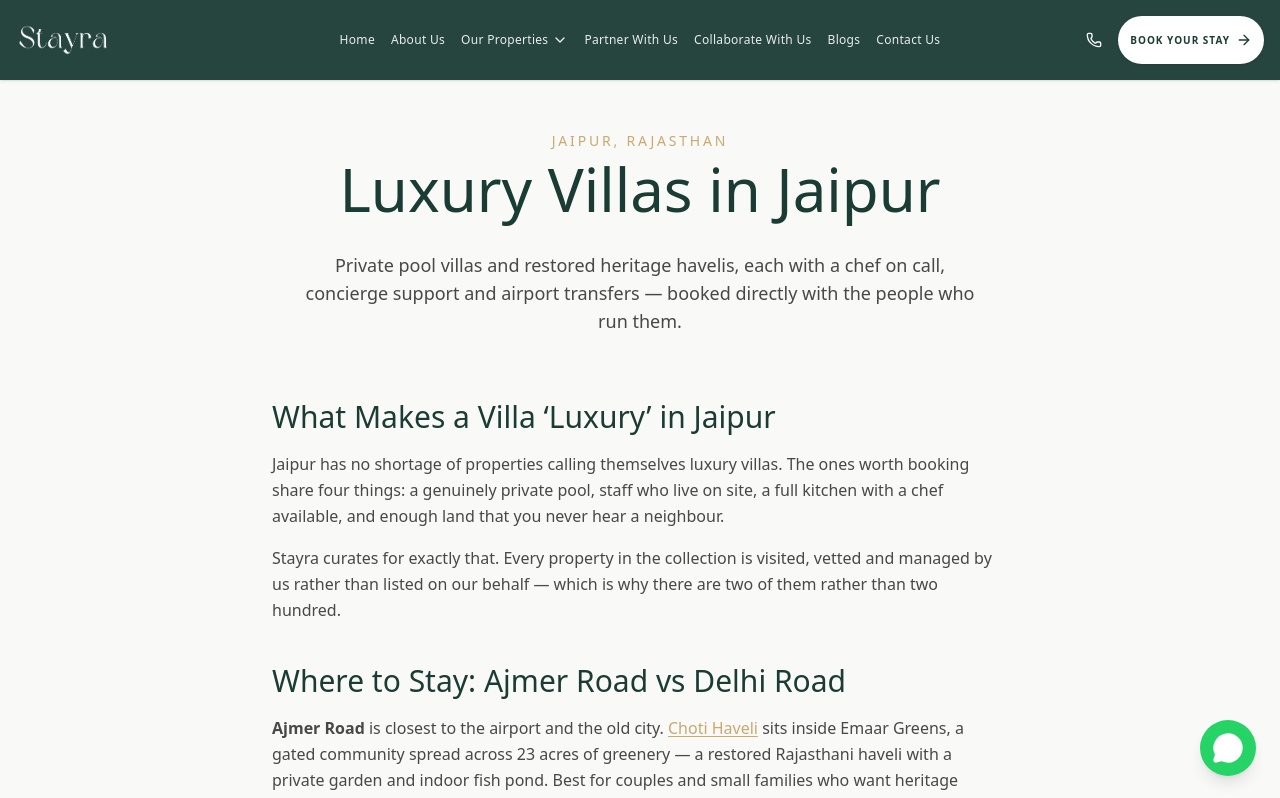
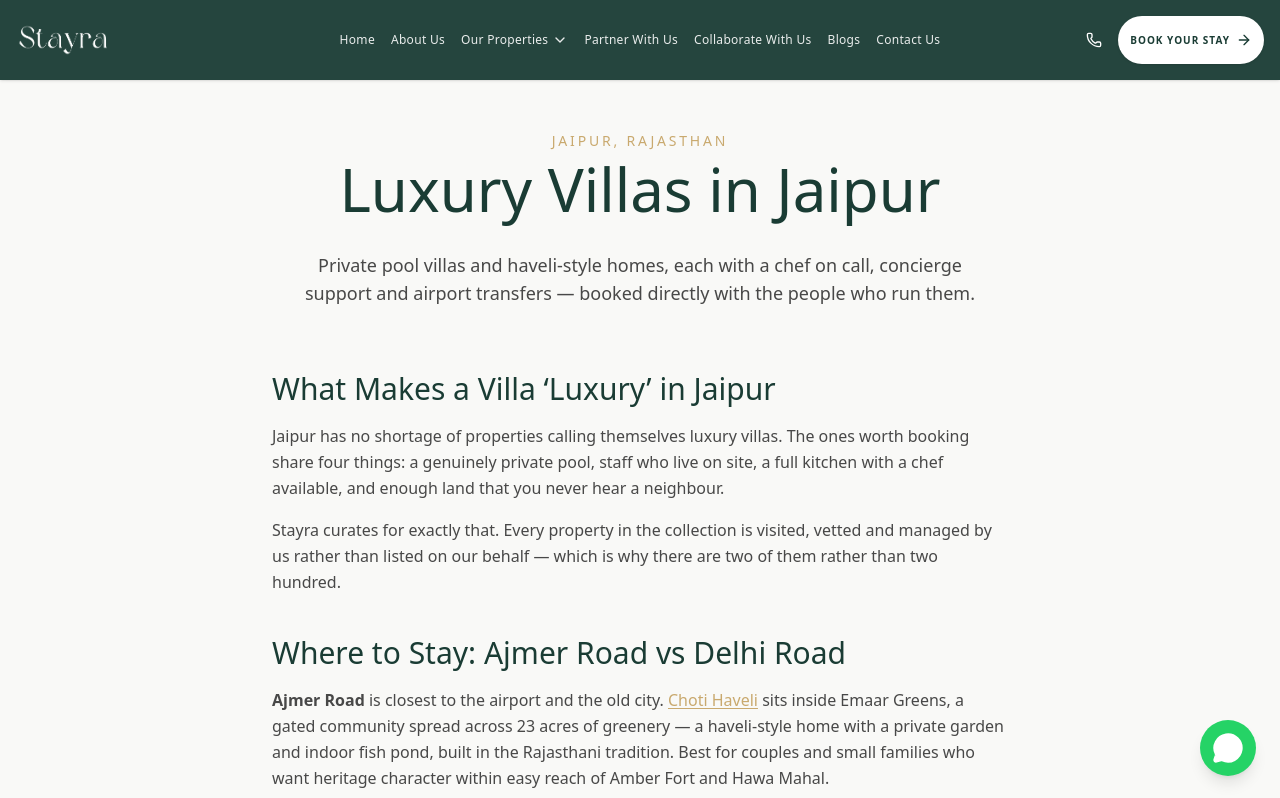
Before and after one commit to unsocialsthailandwebsite-sketch/stayrafin, a Next.js app: page /luxury-villas-jaipur in a window 1280 px wide. Shown: the top 798 px of the page. Built offline with nearby package versions, Linux system fonts and the light colour scheme; a web font is replaced by a local one.

Commit message:
Fix Choti Haveli copy: haveli-style, not restored heritage

```diff
--- a/src/app/luxury-villas-jaipur/page.tsx
+++ b/src/app/luxury-villas-jaipur/page.tsx
@@ -39,7 +39,7 @@ export default function Page() {
                     Luxury Villas in Jaipur
                 </h1>
                 <p className="font-sans text-lg text-stayra-charcoal/80 max-w-2xl mx-auto">
-                    Private pool villas and restored heritage havelis, each with a chef on call, concierge support and airport transfers — booked directly with the people who run them.
+                    Private pool villas and haveli-style homes, each with a chef on call, concierge support and airport transfers — booked directly with the people who run them.
                 </p>
             </div>
 
@@ -52,7 +52,7 @@ export default function Page() {
                 </section>
                 <section className="space-y-4">
                     <h2 className="font-serif text-3xl text-stayra-green">Where to Stay: Ajmer Road vs Delhi Road</h2>
-                <p className="font-sans text-stayra-charcoal/80 leading-relaxed"><strong>Ajmer Road</strong> is closest to the airport and the old city. <Link href="/properties/choti-haveli" className="text-stayra-gold underline underline-offset-2">Choti Haveli</Link> sits inside Emaar Greens, a gated community spread across 23 acres of greenery — a restored Rajasthani haveli with a private garden and indoor fish pond. Best for couples and small families who want heritage character within easy reach of Amber Fort and Hawa Mahal.</p>
+                <p className="font-sans text-stayra-charcoal/80 leading-relaxed"><strong>Ajmer Road</strong> is closest to the airport and the old city. <Link href="/properties/choti-haveli" className="text-stayra-gold underline underline-offset-2">Choti Haveli</Link> sits inside Emaar Greens, a gated community spread across 23 acres of greenery — a haveli-style home with a private garden and indoor fish pond, built in the Rajasthani tradition. Best for couples and small families who want heritage character within easy reach of Amber Fort and Hawa Mahal.</p>
                 <p className="font-sans text-stayra-charcoal/80 leading-relaxed"><strong>Delhi Road and Kukas</strong> take you into forested hills. <Link href="/properties/kankas-house" className="text-stayra-gold underline underline-offset-2">Kankas House</Link> at Bagwara is the group property: four bedrooms, private pool, sprawling lawns and space for bonfires. Best for reunions, birthdays and weekend groups driving down from Delhi.</p>
                 </section>
                 <section className="space-y-4">
```
